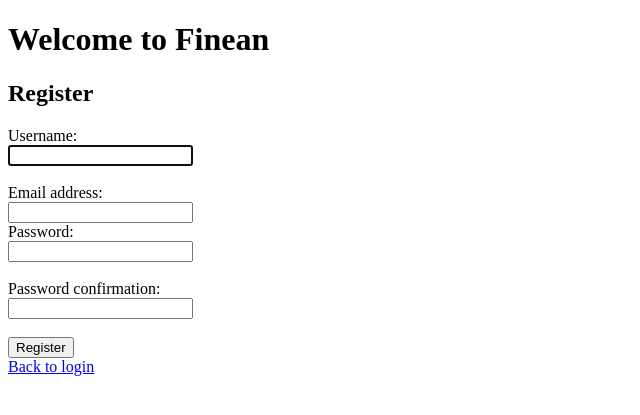
After one commit to Dobrytyp/OneToOne, a Django app: page /register/ in a window 1280 px wide. The commit adds this page. Shown: the top 415 px of the page, without its empty margins (0-640 px from the left). Run offline with Django 3.2, Linux system fonts and the light colour scheme.

```diff
--- /dev/null
+++ b/users/forms.py
@@ -0,0 +1,6 @@
+from django.contrib.auth.forms import UserCreationForm
+
+
+class CustomUserCreationForm(UserCreationForm):
+    class Meta(UserCreationForm.Meta):
+        fields = UserCreationForm.Meta.fields + ("email",)
--- a/users/templates/registration/login.html
+++ b/users/templates/registration/login.html
@@ -11,4 +11,5 @@
 
 <a href="{% url 'dashboard' %}">Back to dashboard</a>
 <a href="{% url 'password_reset' %}">Reset password</a>
+<a href="{% url 'register' %}">Register</a>
 {% endblock %}
--- /dev/null
+++ b/users/templates/users/register.html
@@ -0,0 +1,13 @@
+{% extends 'base.html' %}
+
+{% block content %}
+<h2>Register</h2>
+
+<form method="post">
+    {% csrf_token %}
+    {{form}}
+    <input type="submit" value="Register">
+</form>
+
+<a href="{% url 'login' %}">Back to login</a>
+{% endblock %}
--- a/users/urls.py
+++ b/users/urls.py
@@ -1,7 +1,8 @@
 from django.conf.urls import include, url
-from users.views import dashboard
+from users.views import dashboard, register
 
 urlpatterns = [
     url(r"^dashboard/", dashboard, name="dashboard"),
     url(r"^accounts/", include("django.contrib.auth.urls")),
+    url(r"^register/", register, name="register"),
 ]
--- a/users/views.py
+++ b/users/views.py
@@ -1,5 +1,22 @@
-from django.shortcuts import render
+from django.contrib.auth import login
+from django.shortcuts import redirect, render
+from django.urls import reverse
+from users.forms import CustomUserCreationForm
 
 
 def dashboard(request):
     return render(request, "users/dashboard.html")
+
+
+def register(request):
+    if request.method == "GET":
+        return render(
+            request, "users/register.html",
+            {"form": CustomUserCreationForm}
+        )
+    elif request.method == "POST":
+        form = CustomUserCreationForm(request.POST)
+        if form.is_valid():
+            user = form.save()
+            login(request, user)
+            return redirect(reverse("dashboard"))
```
